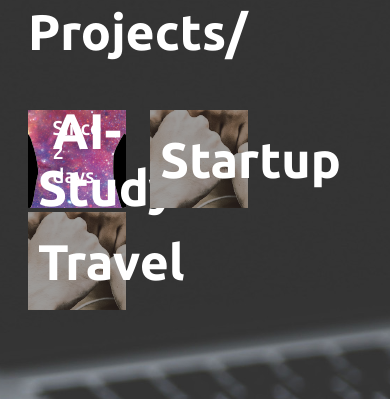
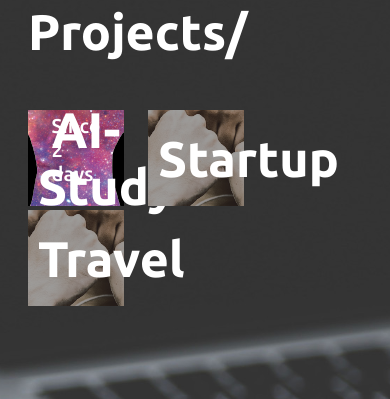
Before and after one commit to iknowSteven/iknowSteven.github.io, a Jekyll site: the page built from index.md, in a window 390 px wide. Shown: the part 955-1354 px from the top of the page. Built offline with Jekyll 4.4.1, drawn with Linux system fonts in a browser that asks for light colours; our own code applies the rules of GitHub Pages for plain Markdown files.

Commit message:
no message

```diff
--- a/assets/css/countdown.css
+++ b/assets/css/countdown.css
@@ -41,8 +41,8 @@
 
 @media ( max-width: 1000px ) {
     .countdown_container_white {
-        width: calc(31.9991vw - 26.7px);
-        height: calc(31.9991vw - 26.7px);
+        width: calc(31.8vw - 28px);
+        height: calc(31.8vw - 28px);
     }
 }
 
```
